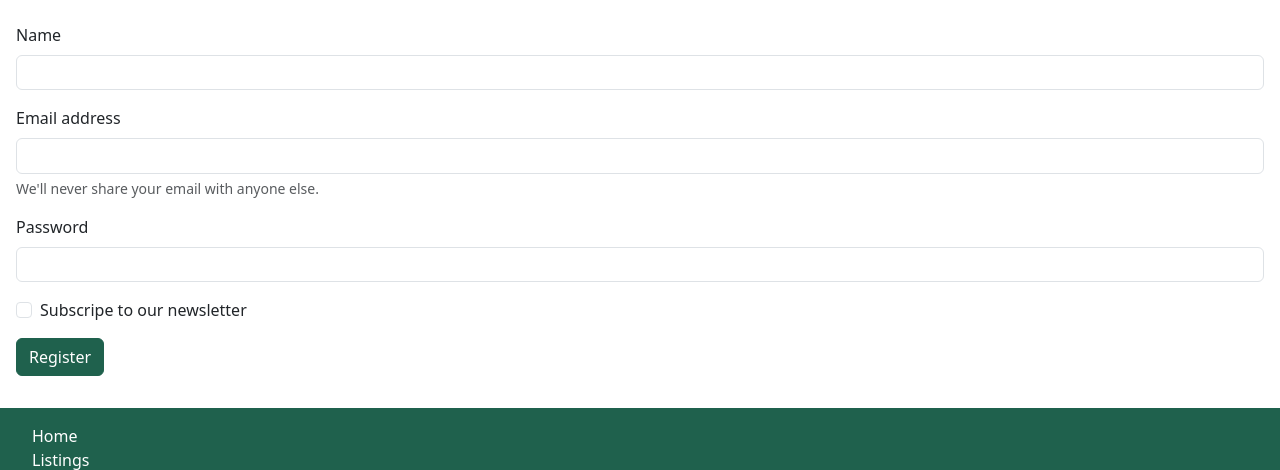
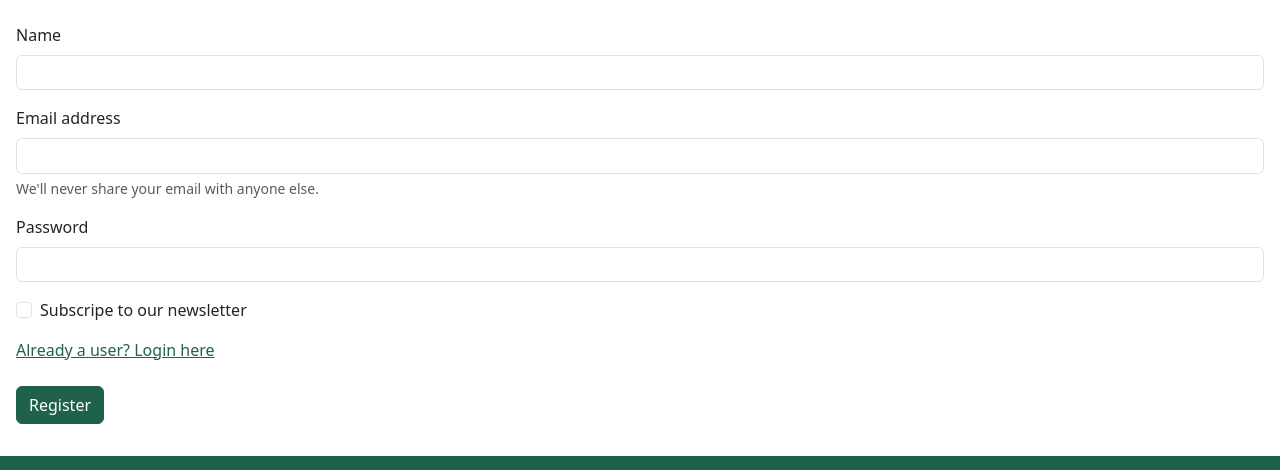
Before and after one commit to Lines3/semester2_auction, a plain HTML site: page register.html in a window 1280 px wide. Shown: the part 236-706 px from the top of the page. Drawn offline with nearby package versions, Linux system fonts and the light colour scheme; no server answers.

Commit message:
adding aldready a user link

```diff
--- a/css/style.css
+++ b/css/style.css
@@ -109,6 +109,10 @@ main {
   gap: 1rem;
 }
 
+.already-user {
+  margin-bottom: 1.5rem;
+}
+
 .not-registered {
   padding-right: 10rem;
   background-color: #1f614d;
--- a/register.html
+++ b/register.html
@@ -111,6 +111,11 @@
               >
             </div>
           </div>
+          <div class="already-user">
+            <a href="/login.html" class="already-user-link"
+              >Already a user? Login here</a
+            >
+          </div>
           <button type="submit" class="btn btn-primary">Register</button>
         </form>
       </div>
```
